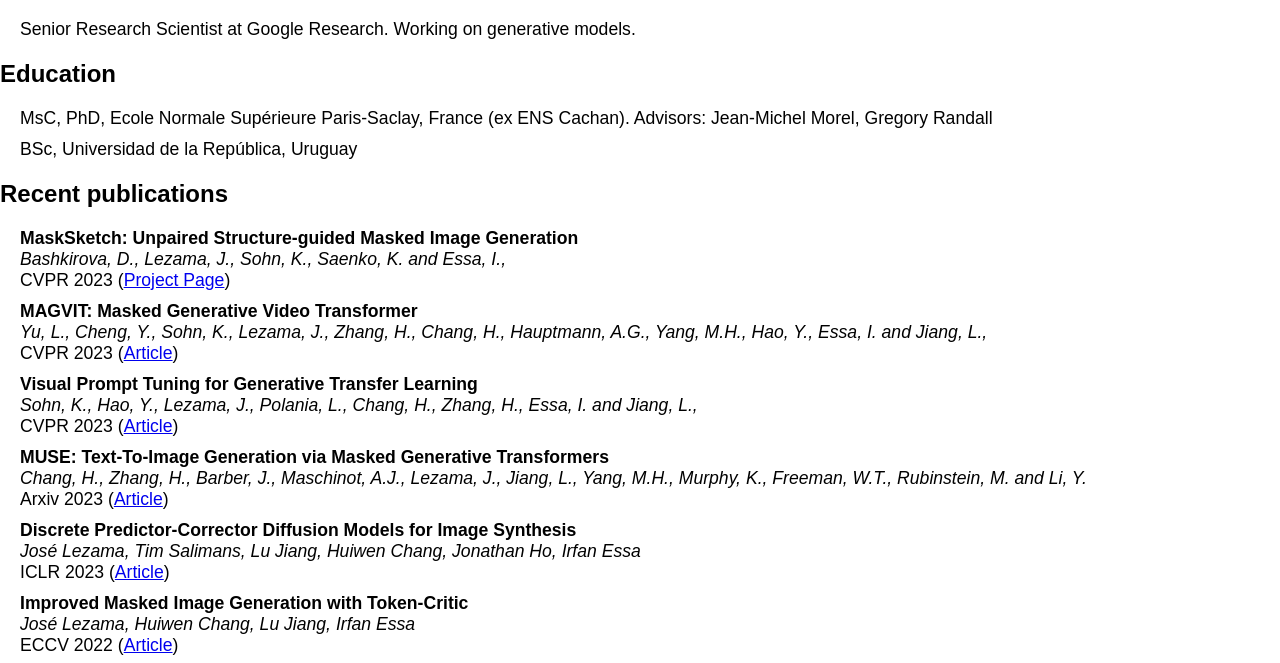
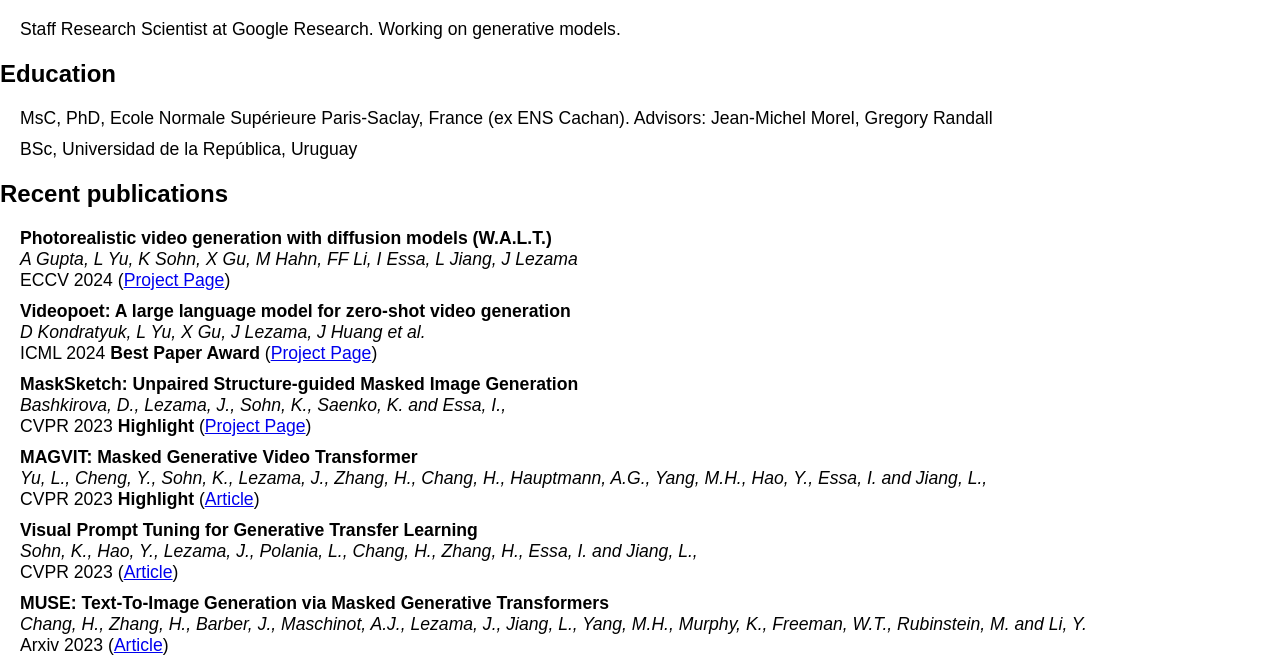
Before and after one commit to jlezama/jlezama.github.io, a plain HTML site: page index.html in a window 1280 px wide. Shown: the part 101-764 px from the top of the page. Drawn offline with Linux system fonts and the light colour scheme.

Commit message:
Update index.html

```diff
--- a/index.html
+++ b/index.html
@@ -2,7 +2,7 @@
 <html>
 <head>
   <meta charset="utf-8">
-  <title>José Lezama - Research Scientist</title>
+  <title>José Lezama - Staff Research Scientist</title>
   <style type="text/css">
     body {
       font-family: Arial, sans-serif;
@@ -37,7 +37,7 @@
 </head>
 <body>
   <h1>José Lezama &#183; Research Scientist</h1>
-  <p>Senior Research Scientist at Google Research. Working on generative models. </p>
+  <p>Staff Research Scientist at Google Research. Working on generative models. </p>
   <h2>Education</h2>
   <ul>
 
@@ -49,19 +49,33 @@
   <!-- Token-Critic ECCV 2022 -->
   <ul>
 
+     <li>
+      <b>Photorealistic video generation with diffusion models (W.A.L.T.)</b>
+      <br>
+      <i>A Gupta, L Yu, K Sohn, X Gu, M Hahn, FF Li, I Essa, L Jiang, J Lezama</i> <br>
+       ECCV 2024  (<a href="https://walt-video-diffusion.github.io/">Project Page</a>)
+    </li>
 
      <li>
+      <b>Videopoet: A large language model for zero-shot video generation</b>
+      <br>
+      <i>D Kondratyuk, L Yu, X Gu, J Lezama, J Huang et al.</i> <br>
+       ICML 2024  <b>Best Paper Award</b> (<a href="https://sites.research.google/videopoet/">Project Page</a>)
+    </li>
+
+
+    <li>
       <b>MaskSketch: Unpaired Structure-guided Masked Image Generation</b>
       <br>
       <i>Bashkirova, D., Lezama, J., Sohn, K., Saenko, K. and Essa, I.,</i> <br>
-       CVPR 2023  (<a href="https://masksketch.github.io/">Project Page</a>)
+       CVPR 2023  <b>Highlight</b> (<a href="https://masksketch.github.io/">Project Page</a>)
     </li>
 
     <li>
       <b>MAGVIT: Masked Generative Video Transformer</b>
       <br>
       <i>Yu, L., Cheng, Y., Sohn, K., Lezama, J., Zhang, H., Chang, H., Hauptmann, A.G., Yang, M.H., Hao, Y., Essa, I. and Jiang, L.,</i> <br>
-      CVPR 2023  (<a href="https://arxiv.org/pdf/2212.05199">Article</a>)
+      CVPR 2023 <b>Highlight</b>  (<a href="https://arxiv.org/pdf/2212.05199">Article</a>)
     </li>
 
          <li>
```
